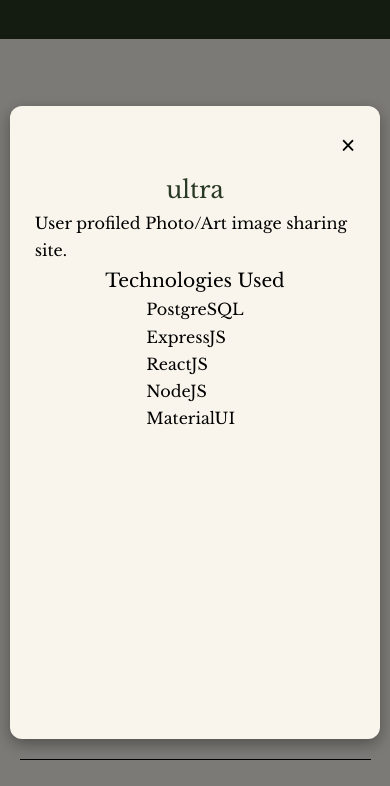
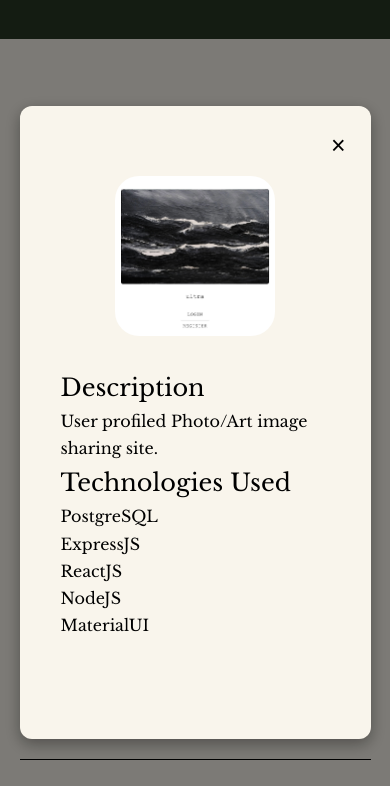
Before and after one commit to alexchanocua/portfolio, a React (Create React App) app: page / in a window 390 px wide. Both pictures are taken after a click on the button 195 px from the left and 3420 px from the top of the page. Shown: the part 2998-3784 px from the top of the page. Built offline with nearby package versions, Linux system fonts and the light colour scheme.

Commit message:
changed css and structure of modal

```diff
--- a/src/components/modal/Modal.css
+++ b/src/components/modal/Modal.css
@@ -1,4 +1,4 @@
-.modalBackground {
+.modal__background {
     width: 100vw;
     height: 100vh;
     background-color: rgba(0, 0, 0, 0.5);
@@ -8,7 +8,7 @@
     align-items: center;
 }
 
-.modalContainer {
+.modal__container {
     width: 95%;
     height: 75%;
     border-radius: 12px;
@@ -20,6 +20,7 @@
     animation: fadein .5s;
 }
 
+
 @keyframes fadein {
 	from {
 		opacity:0;
@@ -30,7 +31,7 @@
 }
 
 
-.modalContainer .title {
+.modal__fontainer .title {
     display: inline-block;
     text-align: center;
     margin-top: 10px;
@@ -48,7 +49,7 @@
     cursor: pointer;
 }
 
-.modalContainer .body {
+.modal__container .body {
     flex: 50%;
     display: flex;
     flex-direction: row;
@@ -61,38 +62,46 @@
     margin: 1rem;
 }
 
-.description {
-    display: flex;
-    flex-direction: column;
-    justify-content: center;
-    align-items: center;
-}
-
-.modalContainer img {
+.modal__container img {
     aspect-ratio: 1/1;
     height: 30rem;
     width: 30rem;
     border-radius: 1.5rem;
 }
 
+.description {
+    display: flex;
+    flex-direction: column;
+    justify-content: center;
+    width: 100%;
+    margin: 1rem;
+}
+
+
 /* ==== Media Queries (Medium Devices) ==== */
 @media screen and (max-width: 1024px) {
-    .modalContainer .body {
+    .modal__container .body {
+        display: flex;
         flex-direction: column;
     }
 
-    img {
-        display: none;
+    .modal__container img {
+        aspect-ratio: 1/1;
+        height: 10rem;
+        width: 10rem;
     }
 }
 
 /* ==== Media Queries (Small Devices) ==== */
 @media screen and (max-width: 600px) {
-    .modalContainer .body {
+    .modal__container .body {
+        display: flex;
         flex-direction: column;
     }
 
-    .modalImage {
-       display: none;
+    .modal__container img {
+        aspect-ratio: 1/1;
+        height: 10rem;
+        width: 10rem;
     }
 }
--- a/src/components/modal/Modal.jsx
+++ b/src/components/modal/Modal.jsx
@@ -5,15 +5,15 @@
 
 
   return (
-    <div className="modalBackground">
-      <div className="modalContainer">
+    <div className="modal__background">
+        <div className="container modal__container">
           <div className="titleCloseBtn">
             <button onClick={() => {closeModal(false)}}>&times;</button>
           </div>
 
-        <div className="title">
+          {/* <div className="title">
             <h2>{modalInfo.title}</h2>
-        </div>
+          </div> */}
 
           <div className="body">
             <div className="modalImage">
@@ -21,16 +21,20 @@
             </div>
 
             <div className="description">
+              <div className="summary">
+                <h2>Description</h2>
                 <p>{modalInfo.description}</p>
-
-          <h3>Technologies Used</h3>
+              </div>
+              <div className="tech">
+                <h2>Technologies Used</h2>
                 <ul>
                   {modalInfo.tech.map(name => {
                     return(<li>{name}</li>)
                   })}
                 </ul>
+            </div>
+            </div>
 
-          </div>
 
           </div>
         </div>
```
Lines whose indentation alone changed are shown as unchanged.
